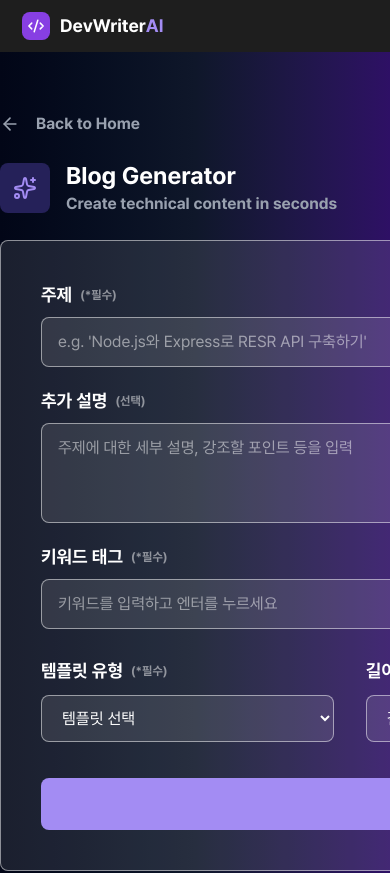
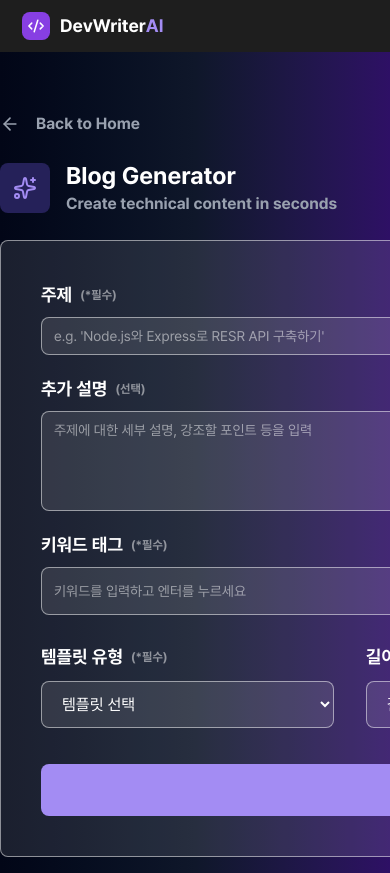
Before and after one commit to imnotpossib1e/DevWriter, a Next.js app: page /generator in a window 390 px wide. Shown: the top 873 px of the page. Built offline with nearby package versions, Linux system fonts and the light colour scheme.

Commit message:
💄 style: Input 반응형 UI

```diff
--- a/src/components/Input.tsx
+++ b/src/components/Input.tsx
@@ -14,7 +14,7 @@ export default function Input({
 
   return (
     <input
-      className={`w-full py-3 pl-4 border border-white/50 bg-white/10 rounded-lg`}
+      className={`w-full md:py-3 py-2 md:pl-4 pl-3 border border-white/50 text-sm md:text-base bg-white/10 rounded-lg`}
       onChange={onChange}
       {...rest}
     />
--- a/src/components/Textarea.tsx
+++ b/src/components/Textarea.tsx
@@ -26,7 +26,7 @@ export default function Textarea({
   return (
     <textarea
       ref={ref}
-      className={`w-full min-h-25 h-auto py-3 pl-4 border border-white/50 bg-white/10 rounded-lg resize-none overflow-hidden`}
+      className={`w-full min-h-25 h-auto md:py-3 py-2 md:pl-4 pl-3 border border-white/50 bg-white/10 text-sm md:text-base rounded-lg resize-none overflow-hidden`}
       onChange={autoResize}
       {...rest}
     />
```
